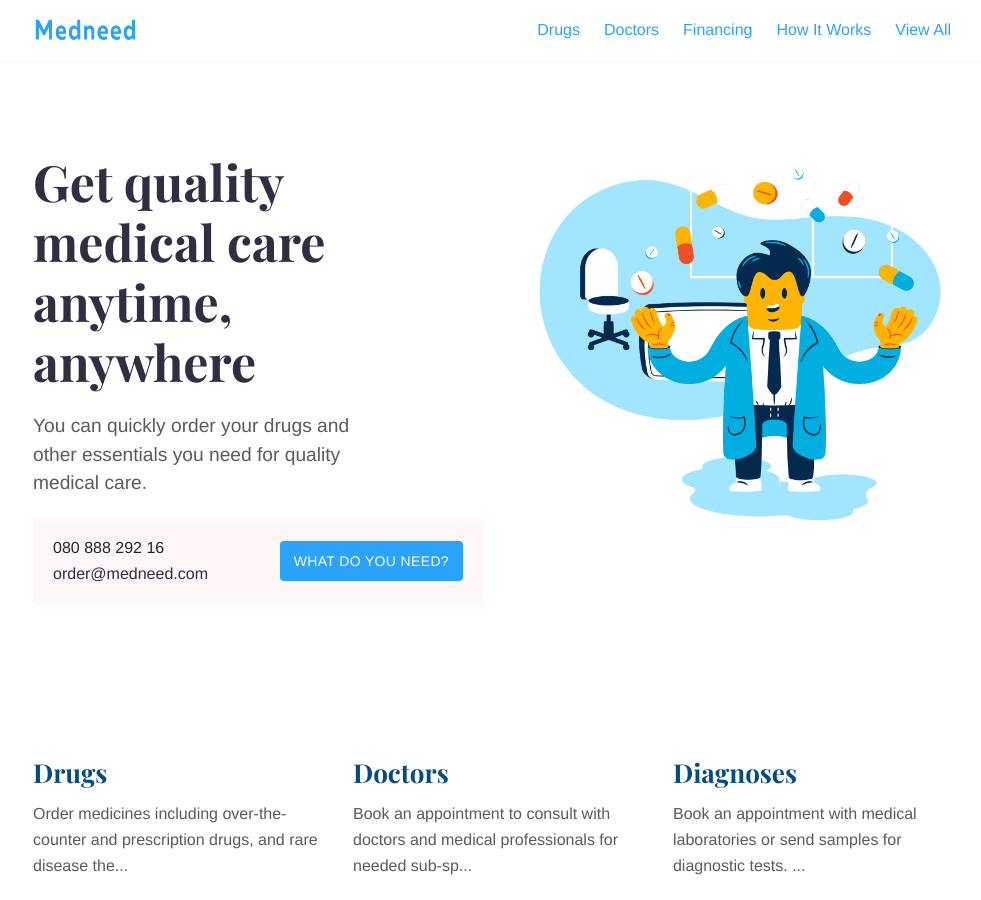
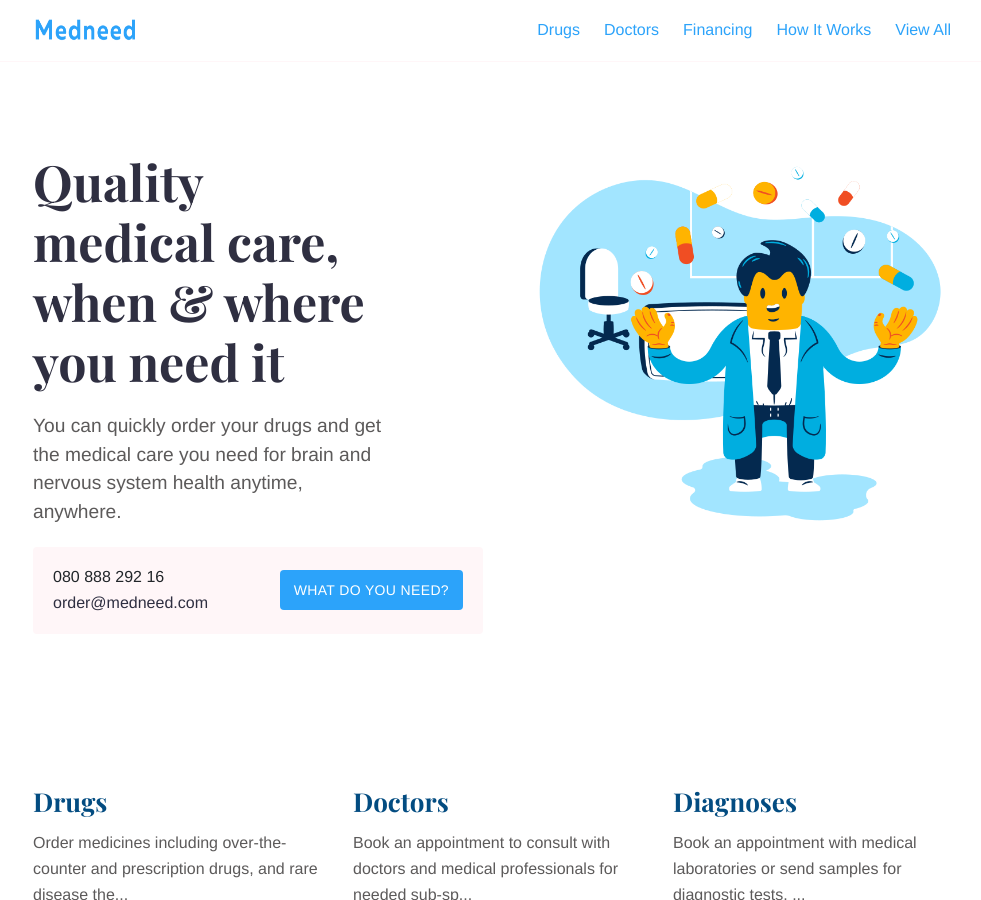
Before and after one commit to Iraneus/betamedneed, a Jekyll site: the page built from index.md, in a window 1280 px wide and 900 px high. Shown: the whole window, without its empty margins (142-1123 px from the left). Built offline with Jekyll 4.4.1, drawn with Linux system fonts in a browser that asks for light colours.

Commit message:
update index

```diff
--- a/index.md
+++ b/index.md
@@ -8,6 +8,6 @@
 show_call_box: true
 ---
 
-# Get quality medical care anytime, anywhere
+# Quality medical care, when & where you need it
 
-You can quickly order your drugs and other essentials you need for quality medical care.
+You can quickly order your drugs and get the medical care you need for brain and nervous system health anytime, anywhere.
```
